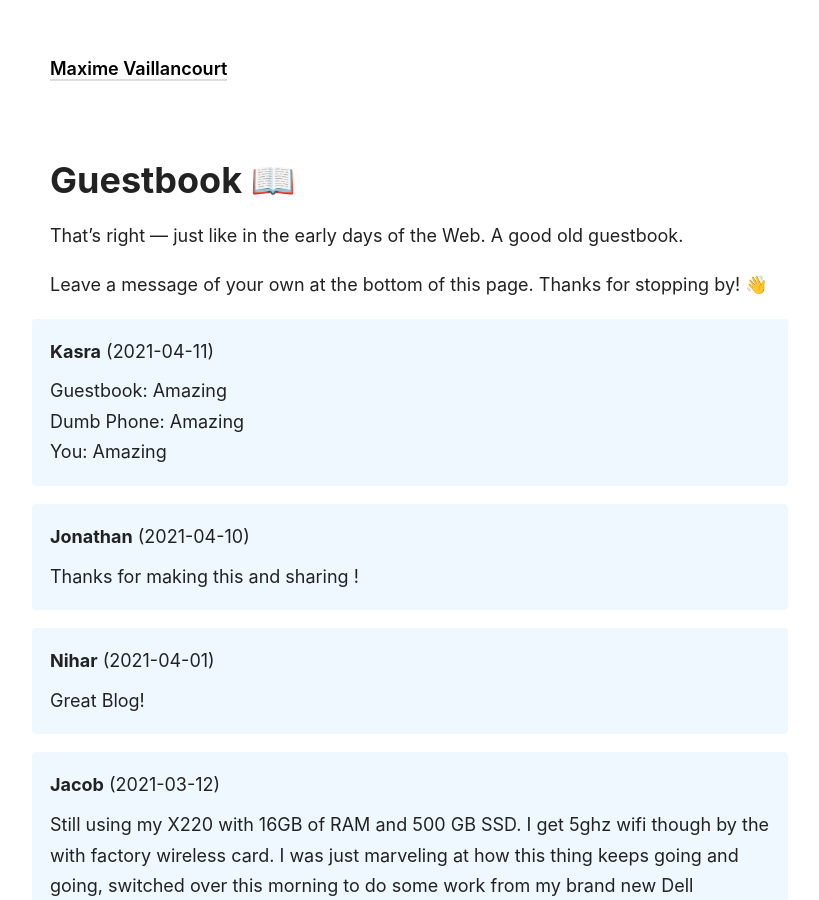
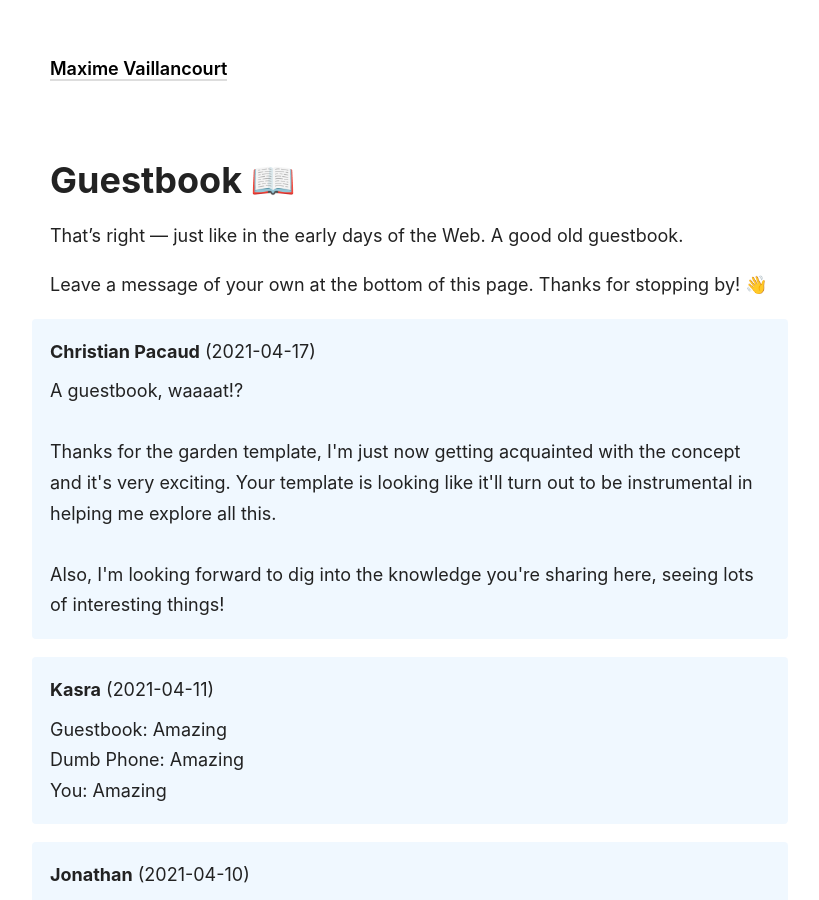
Before and after one commit to maximevaillancourt/maximevaillancourt.github.io, a Jekyll site: the page built from _pages/guestbook.md, in a window 1280 px wide and 900 px high. Shown: the whole window, without its empty margins (230-1049 px from the left). Built offline with Jekyll 4.4.1, drawn with Linux system fonts in a browser that asks for light colours.

Commit message:
Update guestbook messages from Netlify Forms API

```diff
--- a/_data/guestbook_messages.yml
+++ b/_data/guestbook_messages.yml
@@ -134,3 +134,11 @@
   author: Kasra
   timestamp: '2021-04-11T00:04:58+00:00'
   body: "Guestbook: Amazing\r\nDumb Phone: Amazing\r\nYou: Amazing"
+- netlify_submission_id: 607af58c8b1440426a41df00
+  author: Christian Pacaud
+  timestamp: '2021-04-17T14:49:48+00:00'
+  body: "A guestbook, waaaat!? \r\n\r\nThanks for the garden template, I&#39;m just
+    now getting acquainted with the concept and it&#39;s very exciting. Your template
+    is looking like it&#39;ll turn out to be instrumental in helping me explore all
+    this. \r\n\r\nAlso, I&#39;m looking forward to dig into the knowledge you&#39;re
+    sharing here, seeing lots of interesting things!"
```
